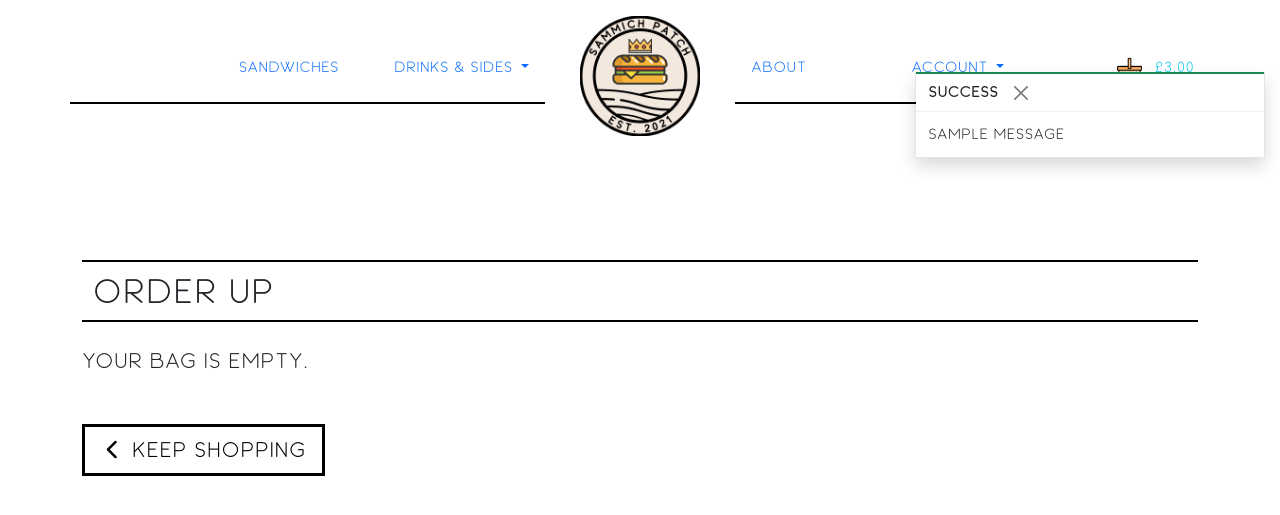
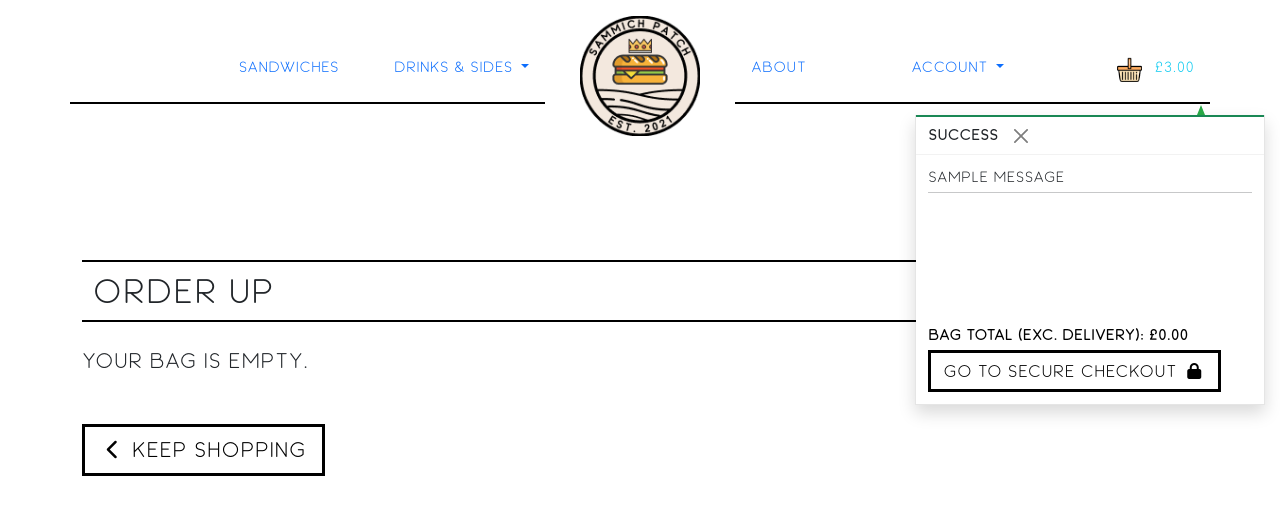
Before and after one commit to Pipicallu/SammichPatch, a Django app: page /bag/ in a window 1280 px wide. Shown: the top 515 px of the page. Run offline with Django 3.2, Linux system fonts and the light colour scheme; tables that the repository leaves empty hold one stand-in row (values such as "Sample post"); one stand-in notice (Sample message) is shown; some libraries are stand-ins or nearby versions.

Commit message:
success toast will now only show the most recent sandwich added and its individual ingredients

```diff
--- a/bag/views.py
+++ b/bag/views.py
@@ -39,7 +39,7 @@ def add_to_bag(request, item_id):
             bag[f'item_{str(itemNo)}'] = sandwich
         else:
             bag[f'item_{str(itemNo)}_replacement'] = sandwich
-        messages.success(request, 'Sandwich successfully added to bag.')
+        messages.success(request, 'New sandwich successfully added to bag.')
         del request.session['bread_added']
         del request.session['filling_added']
         del request.session['cheese_added']
@@ -61,18 +61,23 @@ def remove_ingredient(request, item_id):
     if item_id in sandwich:
         if item.category.name == 'bread':
             del request.session['sandwich'][f'{item.id}']
+            messages.info(request, f'{item.name} has been removed from your sandwich.')
             del request.session['bread_added']
         if item.category.name == 'filling':
             del request.session['sandwich'][f'{item.id}']
+            messages.info(request, f'{item.name} has been removed from your sandwich.')
             del request.session['filling_added']
         if item.category.name == 'cheese':
             del request.session['sandwich'][f'{item.id}']
+            messages.info(request, f'{item.name} has been removed from your sandwich.')
             del request.session['cheese_added']
         if item.category.name == 'spread':
             del request.session['sandwich'][f'{item.id}']
+            messages.info(request, f'{item.name} has been removed from your sandwich.')
             del request.session['spread_added']
         if item.category.name == 'salad':
             del request.session['sandwich'][f'{item.id}']
+            messages.info(request, f'{item.name} has been removed from sandwich.')
 
     return redirect(redirect_url)
 
@@ -82,7 +87,9 @@ def remove_sandwich(request, sandwich_id):
     try:
         bag = request.session.get('bag', {})
         request.session['bag'] = bag
+        messages.warning(request, 'You have deleted a sandwich from your bag.')
         bag.pop(sandwich_id)
         return HttpResponse(status=200)
     except Exception as e:
+        messages.error(request, f'error removing sandwich {e}')
         return HttpResponse(status=500)
--- a/static/css/base.css
+++ b/static/css/base.css
@@ -197,7 +197,7 @@ a {
 
 .message-container {
     position: fixed;
-    top: 72px;
+    top: 115px;
     right: 15px;
     z-index: 99999999999;
 
@@ -210,3 +210,54 @@ a {
 .toast-capper {
     height: 2px;
 }
+
+/* from CSS-tricks.com: https://css-tricks.com/snippets/css/css-triangle/ */
+.arrow-up {
+    width: 0;
+    height: 0;
+    border-left: 4px solid transparent;
+    border-right: 4px solid transparent;
+    border-bottom: 10px solid black;
+    position: absolute;
+    top: -10px;
+    right: 60px;
+}
+
+/* Convenience classes - colors copied from Bootstrap */
+.arrow-primary {
+    border-bottom-color: #007bff !important;
+}
+
+.arrow-secondary {
+    border-bottom-color: #6c757d !important;
+}
+
+.arrow-success {
+    border-bottom-color: #28a745 !important;
+}
+
+.arrow-danger {
+    border-bottom-color: #dc3545 !important;
+}
+
+.arrow-warning {
+    border-bottom-color: #ffc107 !important;
+}
+
+.arrow-info {
+    border-bottom-color: #17a2b8 !important;
+}
+
+.arrow-light {
+    border-bottom-color: #f8f9fa !important;
+}
+
+.arrow-dark {
+    border-bottom-color: #343a40 !important;
+}
+
+.bag-notification-wrapper {
+    height: 100px;
+    overflow-x: hidden;
+    overflow-y: auto;
+}
--- a/templates/base.html
+++ b/templates/base.html
@@ -129,9 +129,19 @@
     <!--customer messages-->
     {% if messages %}
     <div class="message-container">
-        {% for message in messages %}
-        {% include 'includes/toasts/toast_success.html' %}
-        {% endfor %}
+         {% for message in messages %}
+                {% with message.level as level %}
+                    {% if level == 40 %}
+                        {% include 'includes/toasts/toast_error.html' %}
+                    {% elif level == 30 %}
+                        {% include 'includes/toasts/toast_warning.html' %}
+                    {% elif level == 25 %}
+                        {% include 'includes/toasts/toast_success.html' %}
+                    {% else %}
+                        {% include 'includes/toasts/toast_info.html' %}
+                    {% endif %}
+                {% endwith %}
+            {% endfor %}
     </div>
     {% endif %}
 
--- a/templates/includes/toasts/toast_success.html
+++ b/templates/includes/toasts/toast_success.html
@@ -5,7 +5,54 @@
         <strong class="mr-auto">Success</strong>
         <button type="button" class="btn-close d-flex justify-content-end" data-bs-dismiss="toast" aria-label="Close"></button>
     </div>
-    <div class="toast-body bg-white">
-        {{ message }}
+     <div class="toast-body bg-white">
+        <div class="row">
+            <div class="col">
+                {{ message }}
+                <hr class="mt-1 mb-3">
+            </div>
+        </div>
+        {% if grand_total %}
+            <div class="bag-notification-wrapper">
+                {% with bag_items|last as last %}
+                {% for item in bag_items %}
+                {% if item.sandwich_id == last.sandwich_id %}
+                    <div class="row">
+                        <div class="col-3 my-1">
+                            <img class="w-100" src="{{item.ingredient.image_url}}">
+                        </div>
+                        <div class="col-9">
+                            <p class="my-0"><strong>{{ item.ingredient.name }}</strong></p>
+                            {% if not item.sandwich_subtotal%}
+                            <p class="my-0 small text-muted">price: {{ item.ingredient.price }}</p>
+                            {% else %}
+                             <p class="my-2 small text-muted">Sandwich Subtotal: {{ item.sandwich_subtotal }}</p>
+                            {% endif %}
+                        </div>
+                    </div>
+                {% endif %}
+                {% endfor %}
+                {% endwith %}
+            </div>
+            <div class="row">
+                <div class="col">
+                    <strong><p class="mt-3 mb-1 text-black">
+                        Bag Total{% if free_delivery_gap > 0 %} (Exc. delivery){% endif %}:
+                        <span class="float-right">£{{ total|floatformat:2 }}</span>
+                    </p></strong>
+                    {% if free_delivery_delta > 0 %}
+                        <p class="mb-0 p-2 bg-warning shadow-sm text-black text-center">
+                            Spend <strong>${{ free_delivery_gap }}</strong> more to get free next day delivery!
+                        </p>
+                    {% endif %}
+                    <a href="{% url 'shopping_bag' %}" class="btn btn-transparent rounded-0 btn-md">
+                        <span class="text-uppercase">Go To Secure Checkout</span>
+                        <span class="icon">
+                            <i class="fas fa-lock"></i>
+                        </span>
+                    </a>
+                </div>
+            </div>
+        {% endif %}
     </div>
 </div>
```
